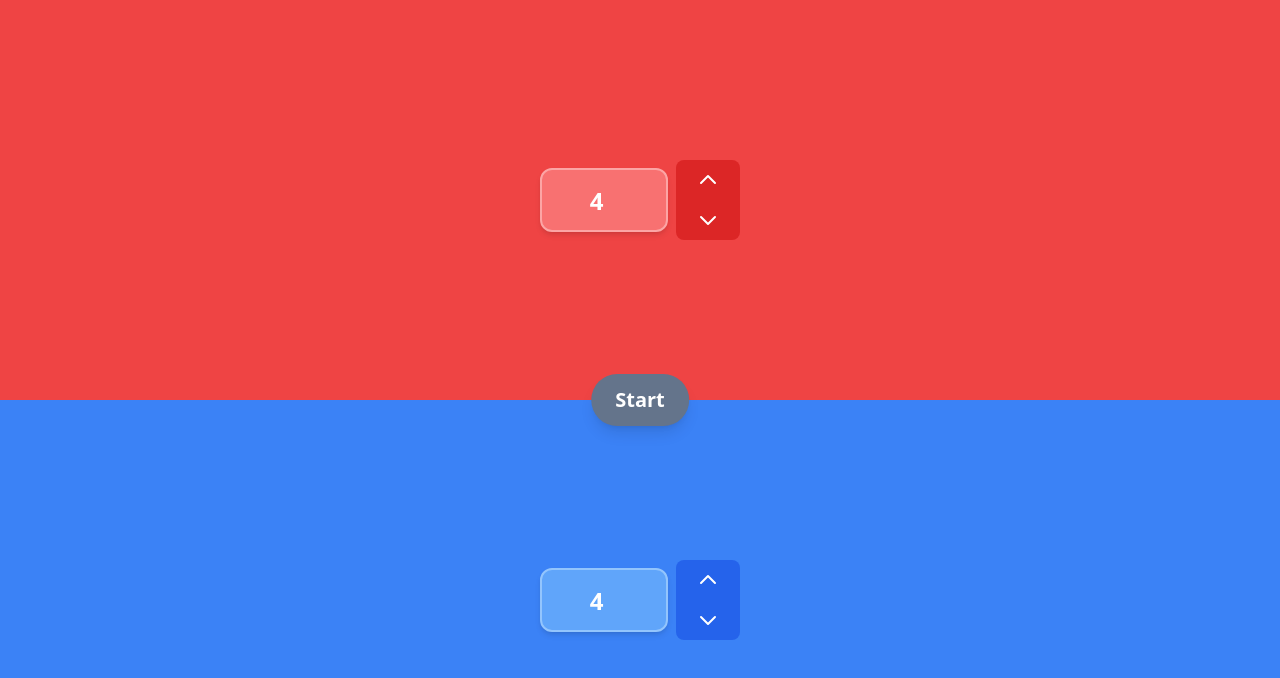
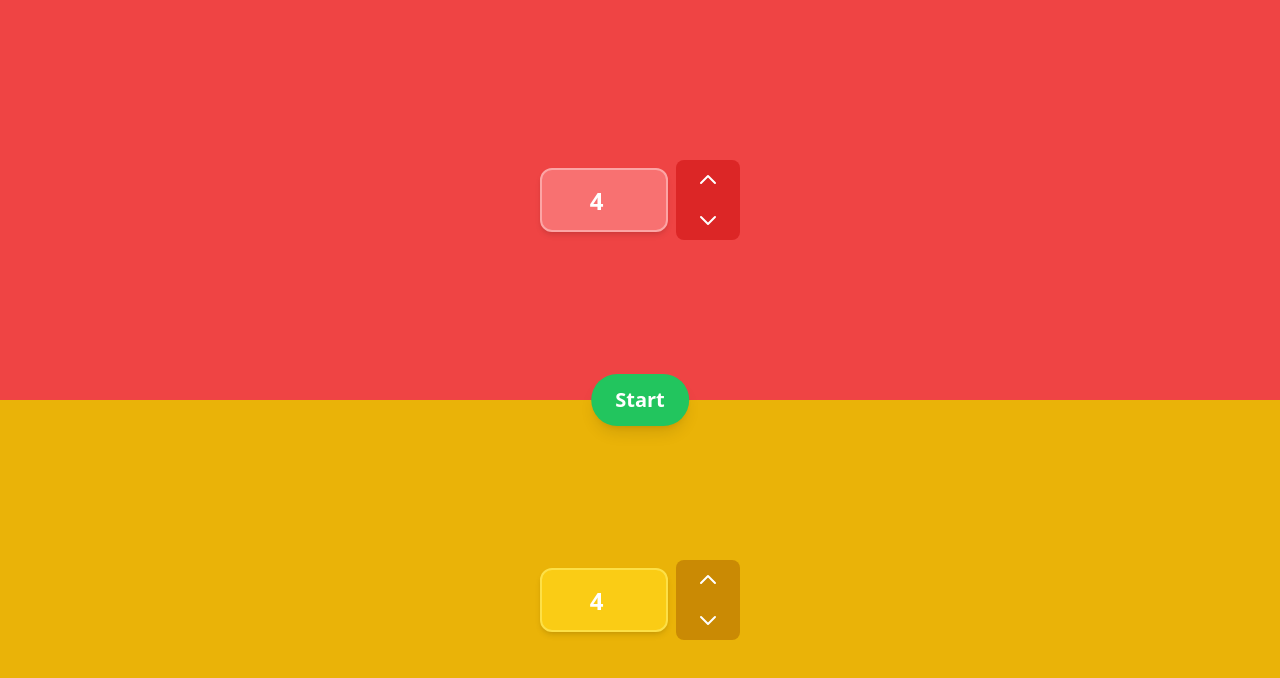
Before and after one commit to arthurfiorette/risk-dice, an Astro site: page / in a window 1280 px wide. Built offline with nearby package versions, Linux system fonts and the light colour scheme; Astro itself is replaced by a stand-in of ours.

Commit message:
fixed the logic and set a timeout to display the dices before the gam… (#1)

```diff
--- a/src/components/buttons.tsx
+++ b/src/components/buttons.tsx
@@ -25,17 +25,18 @@ export function ArrowButton({ side, direction, disabled }: ButtonsProps) {
 
   return (
     <button
-      type='button'
+      type="button"
       disabled={disabled}
       onClick={click}
       className={cn(
         'text-white w-16 h-10 flex items-center justify-center focus:outline-none',
         disabled && 'disabled:invisible',
         direction === Direction.Up ? 'rounded-t-lg' : 'rounded-b-lg',
-        side === Sides.Attack ? 'bg-red-600' : 'bg-blue-600',
-        side === Sides.Attack ? 'hover:bg-red-700' : 'hover:bg-blue-700',
-        side === Sides.Attack ? 'active:bg-red-800' : 'active:bg-blue-800'
-      )}>
+        side === Sides.Attack ? 'bg-red-600' : 'bg-yellow-600',
+        side === Sides.Attack ? 'hover:bg-red-700' : 'hover:bg-yellow-700',
+        side === Sides.Attack ? 'active:bg-red-800' : 'active:bg-yellow-800'
+      )}
+    >
       {direction === Direction.Up ? <ArrowUp /> : <ArrowDown />}
     </button>
   );
--- a/src/components/dice.tsx
+++ b/src/components/dice.tsx
@@ -14,15 +14,14 @@ export function Dices({ side }: DiceProps) {
     return <></>;
   }
 
-  const filled = Array.from({ length: MAX_DICE_ROUNDS }, (_, i) => {
-    return lastRoll.dices[side][i] ?? null;
-  });
-
-  const otherSide = side === Sides.Attack ? Sides.Defense : Sides.Attack;
+  const oppositeSide = side === Sides.Attack ? Sides.Defense : Sides.Attack;
 
   return (
     <>
-      {filled.map((value, index) => (
+      {Array.from({ length: MAX_DICE_ROUNDS }, (_, index) => {
+        const value = lastRoll.dices[side][index];
+
+        return (
           <div
             key={index}
             className={cn(
@@ -31,14 +30,16 @@ export function Dices({ side }: DiceProps) {
               value && (side === Sides.Attack ? 'text-red-500' : 'text-blue-500'),
               // has on both sides
               value &&
-              lastRoll.dices[otherSide][index] &&
+                lastRoll.dices[oppositeSide][index] &&
                 // is winner
                 side === lastRoll.winner &&
                 'ring-4 ring-green-400'
-          )}>
+            )}
+          >
             {value}
           </div>
-      ))}
+        );
+      })}
     </>
   );
 }
@@ -54,13 +55,13 @@ export function DiceGroup({ side, direction }: DiceGroupProps) {
   return (
     <>
       {direction === Direction.Down && (
-        <div className='flex space-x-4 mt-16 h-12'>
+        <div className="flex space-x-4 mt-16 h-12">
           <Dices side={side} />
         </div>
       )}
 
-      <div className='my-auto'>
-        <div className='w-16 ml-2 h-12 rounded-lg flex items-center justify-center text-2xl font-bold text-white gap-1'>
+      <div className="my-auto">
+        <div className="w-16 ml-2 h-12 rounded-lg flex items-center justify-center text-2xl font-bold text-white gap-1">
           <div className={cn(isAttack ? 'text-red-300' : 'text-blue-300')}>
             {troops[side] - initialTroops[side]}
           </div>
@@ -72,7 +73,7 @@ export function DiceGroup({ side, direction }: DiceGroupProps) {
       </div>
 
       {direction === Direction.Up && (
-        <div className='flex space-x-4 mb-16 h-12'>
+        <div className="flex space-x-4 mb-16 h-12">
           <Dices side={side} />
         </div>
       )}
--- a/src/components/page.tsx
+++ b/src/components/page.tsx
@@ -8,15 +8,16 @@ export default function Page() {
 
   const count = nextRoundCount();
   return (
-    <div className='flex flex-col h-screen relative'>
+    <div className="flex flex-col h-screen relative">
       <SideComponent side={Sides.Attack} direction={Direction.Up} />
 
       {count !== 0 && (
         <button
-          type='submit'
+          type="submit"
           disabled={state === GameState.Finished || count === 0}
           onClick={play}
-          className='absolute top-1/2 left-1/2 transform -translate-x-1/2 -translate-y-1/2 bg-slate-500 text-white px-6 py-3 rounded-full text-xl font-bold shadow-lg hover:bg-slate-600 active:bg-slate-700 focus:outline-none focus:ring-4 focus:ring-slate-300 transition-all'>
+          className="absolute top-1/2 left-1/2 transform -translate-x-1/2 -translate-y-1/2 bg-green-500 text-white px-6 py-3 rounded-full text-xl font-bold shadow-lg hover:bg-green-600 active:bg-green-700 focus:outline-none focus:ring-4 focus:ring-green-300 transition-all"
+        >
           {getActionMessage(state)}
         </button>
       )}
--- a/src/components/side.tsx
+++ b/src/components/side.tsx
@@ -18,43 +18,42 @@ export function SideComponent({ side, direction }: SideProps) {
     <div
       className={cn(
         'flex-1 flex flex-col items-center justify-center',
-        isAttack ? 'bg-red-500' : 'bg-blue-500'
-      )}>
-      {direction === Direction.Down && state === GameState.Rolling && (
-        <DiceGroup side={side} direction={direction} />
+        isAttack ? 'bg-red-500' : 'bg-yellow-500'
       )}
+    >
+      {direction === Direction.Down &&
+        (state === GameState.Rolling || state === GameState.Finished) && (
+          <DiceGroup side={side} direction={direction} />
+        )}
 
-      <div className='flex items-center justify-center my-auto'>
+      <div className="flex items-center justify-center my-auto">
         <input
-          type='number'
+          type="number"
           value={troops[side]}
-          placeholder='Enter a number'
+          placeholder="Enter a number"
           onChange={(e) => setTroops(side, Number.parseInt(e.target.value) || 0)}
           className={cn(
             'w-32 h-16 text-center font-bold text-white text-2xl border-2 rounded-xl shadow-md focus:outline-none focus:ring-4 transition-all',
-            isAttack ? 'bg-red-400' : 'bg-blue-400',
-            isAttack ? 'border-red-300' : 'border-blue-300',
-            isAttack ? 'placeholder-red-200' : 'placeholder-blue-200',
-            isAttack ? 'focus:ring-red-300' : 'focus:ring-blue-300',
-            isAttack ? 'focus:border-red-200' : 'focus:border-blue-200'
+            isAttack ? 'bg-red-400' : 'bg-yellow-400',
+            isAttack ? 'border-red-300' : 'border-yellow-300',
+            isAttack ? 'placeholder-red-200' : 'placeholder-yellow-200',
+            isAttack ? 'focus:ring-red-300' : 'focus:ring-yellow-300',
+            isAttack ? 'focus:border-red-200' : 'focus:border-yellow-200'
           )}
         />
 
         {state === GameState.Waiting && (
-          <div className='ml-2'>
+          <div className="ml-2">
             <ArrowButton side={side} direction={Direction.Up} />
-            <ArrowButton
-              side={side}
-              direction={Direction.Down}
-              disabled={troops[side] === 1}
-            />
+            <ArrowButton side={side} direction={Direction.Down} disabled={troops[side] === 1} />
           </div>
         )}
       </div>
 
-      {direction === Direction.Up && state === GameState.Rolling && (
-        <DiceGroup side={side} direction={direction} />
-      )}
+      {direction === Direction.Up &&
+        (state === GameState.Rolling || state === GameState.Finished) && (
+          <DiceGroup side={side} direction={direction} />
+        )}
     </div>
   );
 }
--- a/src/store/game.ts
+++ b/src/store/game.ts
@@ -103,7 +103,11 @@ export const useGame = create<GameData>((set, get) => ({
     const { state, rollDices } = get();
 
     if (state === GameState.Finished) {
-      set(() => initialState());
+      set(() => ({
+        ...initialState(),
+        state: GameState.Waiting
+      }));
+
       return;
     }
 
@@ -124,10 +128,7 @@ export const useGame = create<GameData>((set, get) => ({
     set((state) => ({
       troops: {
         ...state.troops,
-        [side]: Math.max(
-          1,
-          typeof value === 'function' ? value(state.troops[side]) : value
-        )
+        [side]: Math.max(1, typeof value === 'function' ? value(state.troops[side]) : value)
       }
     }));
   },
@@ -162,9 +163,7 @@ export const useGame = create<GameData>((set, get) => ({
   },
 
   rollDices: () => {
-    const { troops, nextDiceCount, nextRoundCount } = get();
-
-    const diceCount = nextDiceCount();
+    const { troops, nextRoundCount } = get();
     const roundCount = nextRoundCount();
 
     const dices: Record<Sides, number[]> = {
@@ -172,9 +171,30 @@ export const useGame = create<GameData>((set, get) => ({
       [Sides.Defense]: []
     };
 
+    //Give the number of dices based on war's logic
+    const getAttackDiceCount = (troops: number) => {
+      if(troops >= 4) return 3;
+      if(troops === 3) return 2;
+      if(troops === 2) return 1;
+        return 0;
+    };
+
+    //Give the number of dices based on war's logic
+    const getDefenseDiceCount = (troops: number) => {
+      if(troops >= 3) return 3;
+      if(troops === 2) return 2;
+      if(troops === 1) return 1;
+      return 0;
+    }
+
+    //get the numbers
+    const attackDiceCount = getAttackDiceCount(troops[Sides.Attack]);
+    const defenseDiceCount = getDefenseDiceCount(troops[Sides.Defense]);
+
     // Roll dices
     for (const side of Object.values(Sides)) {
-      for (let i = 0; i < diceCount[side]!; i++) {
+      const count = side === Sides.Attack ? attackDiceCount : defenseDiceCount;
+      for (let i = 0; i < count; i++) {
         dices[side].push(rollDice());
       }
 
@@ -198,13 +218,12 @@ export const useGame = create<GameData>((set, get) => ({
     }
 
     // Finds final winner
-    const winner =
-      wins[Sides.Attack] > wins[Sides.Defense] ? Sides.Attack : Sides.Defense;
+    const winner = wins[Sides.Attack] > wins[Sides.Defense] ? Sides.Attack : Sides.Defense;
 
     // Total number of rounds - number of wins = number of troops lost
     const troopsLost: Record<Sides, number> = {
-      [Sides.Attack]: roundCount - wins[Sides.Defense],
-      [Sides.Defense]: roundCount - wins[Sides.Attack]
+      [Sides.Attack]: roundCount - wins[Sides.Attack],
+      [Sides.Defense]: roundCount - wins[Sides.Defense]
     };
 
     const updatedTroops = {
@@ -227,7 +246,7 @@ export const useGame = create<GameData>((set, get) => ({
       troops: updatedTroops
     }));
 
-    // Finds possible winner
+    // Finish the game
     if (updatedTroops[Sides.Defense] === 0) {
       set({ state: GameState.Finished, winner: Sides.Attack });
     } else if (updatedTroops[Sides.Attack] <= 1) {
```
Also changed, not shown: src/components/icons.tsx (+14 -22 lines), src/utils/cn.ts (+4 -4 lines). Lines whose indentation alone changed are shown as unchanged.
